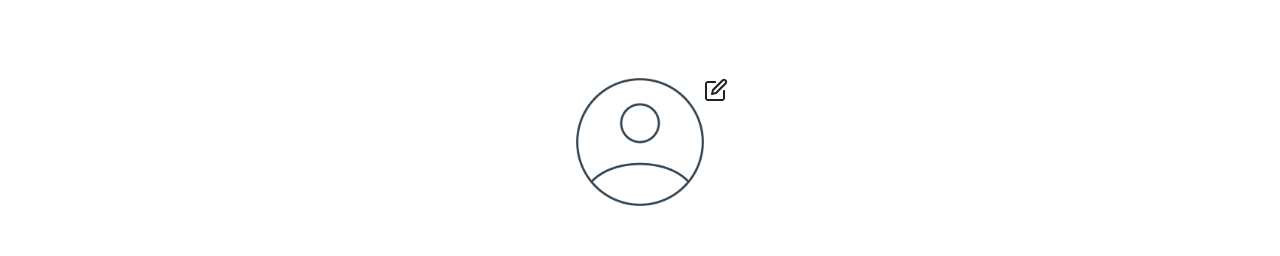
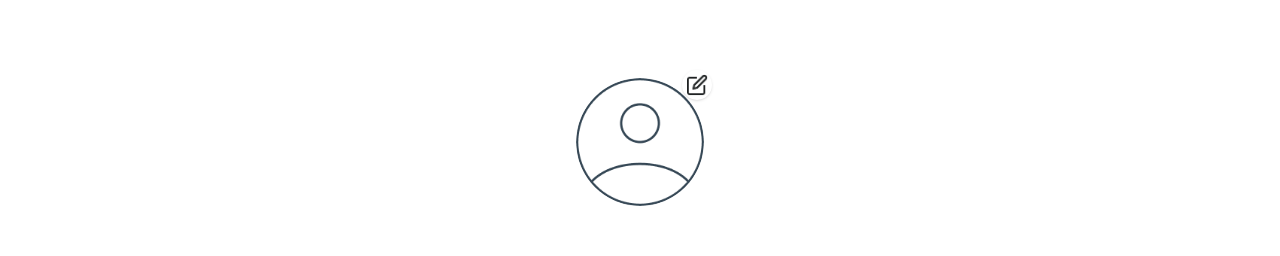
Before and after one commit to Amadu9933/Tracker-web-static, a React (Vite) app in the folder web-static/: page /set-profile in a window 1280 px wide. Shown: the part 294-550 px from the top of the page. Built offline with nearby package versions, Linux system fonts and the light colour scheme.

Commit message:
fixed: business profile image upload preview

```diff
--- a/web-static/src/components/NavigationBarLinksComponents/LogisticSolution.tsx
+++ b/web-static/src/components/NavigationBarLinksComponents/LogisticSolution.tsx
@@ -1,15 +1,10 @@
-import ForgotPassword from '@components/pages/BusinessOwnerPages/auth/resetPassword/forgotPassword';
-import ResetPassword from '@components/pages/BusinessOwnerPages/auth/resetPassword/resetPassword';
 //import GenerateTrackingID from '@components/pages / BusinessOwnerPages / manageID / GenerateTrackingID';
 //import CongratulationsAlert from "@components/pages/BusinessOwnerPages/manageID/CongratulationsAlert";
-import Otp from '@components/pages/BusinessOwnerPages/auth/resetPassword/otp';
 const LogisticSolution: React.FC = () => {
   return (
     <div className="">
 
-      <ResetPassword />
-      <ForgotPassword />
-      <Otp />
+
 
     </div>
   );
--- a/web-static/src/components/NavigationBarLinksComponents/NeedHelp.tsx
+++ b/web-static/src/components/NavigationBarLinksComponents/NeedHelp.tsx
@@ -1,9 +1,9 @@
-import TabComponent from '@components/pages/BusinessOwnerPages/auth/createAcount/BuissnessOwnerForms/FormsContainer';
+//import TabComponent from '@components/pages/BusinessOwnerPages/auth/createAcount/BuissnessOwnerForms/FormsContainer';
 
 const NeedHelp: React.FC = () => {
   return (
     <div className="">
-      <TabComponent />
+
     </div>
   );
 };
--- a/web-static/src/components/pages/BusinessOwnerPages/auth/createAcount/BuissnessOwnerForms/SetProfileImagePage.tsx
+++ b/web-static/src/components/pages/BusinessOwnerPages/auth/createAcount/BuissnessOwnerForms/SetProfileImagePage.tsx
@@ -99,19 +99,30 @@ const SetProfileImagePage: React.FC = () => {
       </p>
       <div className="my-20">
         {/* Profile Upload Section */}
-        <div className="flex w-32 h-32 mx-auto mt-6">
-          <img src={Group} alt="" />
-          <label htmlFor="fileInput" className="cursor-pointer relative">
-            {/* Show uploaded image or default group icon */}
-            {preview ? (
-              <img src={preview} alt="Profile" className="w-32 h-32 object-cover rounded-full border border-gray-300" />
-            ) : (
-              <div className="w-10 h-10">
-                <img src={edit} alt="Edit Icon" className="" />
-              </div>
-            )}
+        <div className="relative w-32 h-32 mx-auto mt-6">
+          {/* Group icon as background */}
+          <img src={Group} alt="Group Icon" className="w-full h-full object-cover rounded-full" />
+
+          {/* Previewed image on top if available */}
+          {preview && (
+            <img
+              src={preview}
+              alt="Profile Preview"
+              className="absolute top-0 left-0 w-full h-full object-cover rounded-full"
+            />
+          )}
+
+          {/* Edit icon in the top-right corner */}
+          <label
+            htmlFor="fileInput"
+            className="absolute -top-2 -right-2 bg-white p-1 rounded-full shadow cursor-pointer"
+            style={{ width: '30px', height: '30px' }}
+          >
+            <img src={edit} alt="Edit Icon" className="w-full h-full object-contain" />
           </label>
         </div>
+
+
 
         {/* Hidden File Input */}
         <input
--- a/web-static/src/components/pages/BusinessOwnerPages/auth/resetPassword/forgotPassword.tsx
+++ b/web-static/src/components/pages/BusinessOwnerPages/auth/resetPassword/forgotPassword.tsx
@@ -52,7 +52,8 @@ const ForgotPassword: React.FC = () => {
     <div className="px-[10%] pt-16 bg-gray-300 rounded-lg w-[60%] h-[450px] text-left mx-auto">
       {/* Title Section */}
       <h1 className="text-lg font-bold text-gray-700 flex mb-6">
-        <ArrowBackIcon className="mr-3" />
+        <div onClick={() => navigate(-1)}> <ArrowBackIcon className="mr-3" /></div>
+
         Forgot Password
       </h1>
 
--- a/web-static/src/components/pages/BusinessOwnerPages/auth/resetPassword/otp.tsx
+++ b/web-static/src/components/pages/BusinessOwnerPages/auth/resetPassword/otp.tsx
@@ -39,7 +39,10 @@ const Otp: React.FC = () => {
     return (
         <div className="px-[10%] pt-16 bg-gray-300 rounded-lg w-[60%] h-[450px] text-left mx-auto">
             <h1 className="text-lg font-bold text-gray-700 flex mb-6">
-                <ArrowBackIcon className="mr-3" />
+                <div onClick={() => navigate(-1)}>
+                    <ArrowBackIcon className="mr-3" />
+                </div>
+
                 Enter OTP
             </h1>
 
--- a/web-static/src/components/pages/BusinessOwnerPages/auth/resetPassword/resetPassword.tsx
+++ b/web-static/src/components/pages/BusinessOwnerPages/auth/resetPassword/resetPassword.tsx
@@ -64,7 +64,10 @@ const ResetPassword: React.FC = () => {
   return (
     <div className="px-[10%] pt-16 bg-gray-300 rounded-lg w-[60%] h-[450px] text-left mx-auto">
       <h1 className="text-lg font-bold text-gray-700 flex mb-6">
-        <ArrowBackIcon className="mr-3" />
+        <div onClick={() => navigate(-1)}>
+          <ArrowBackIcon className="mr-3" />
+        </div>
+
         Reset Password
       </h1>
 
```
